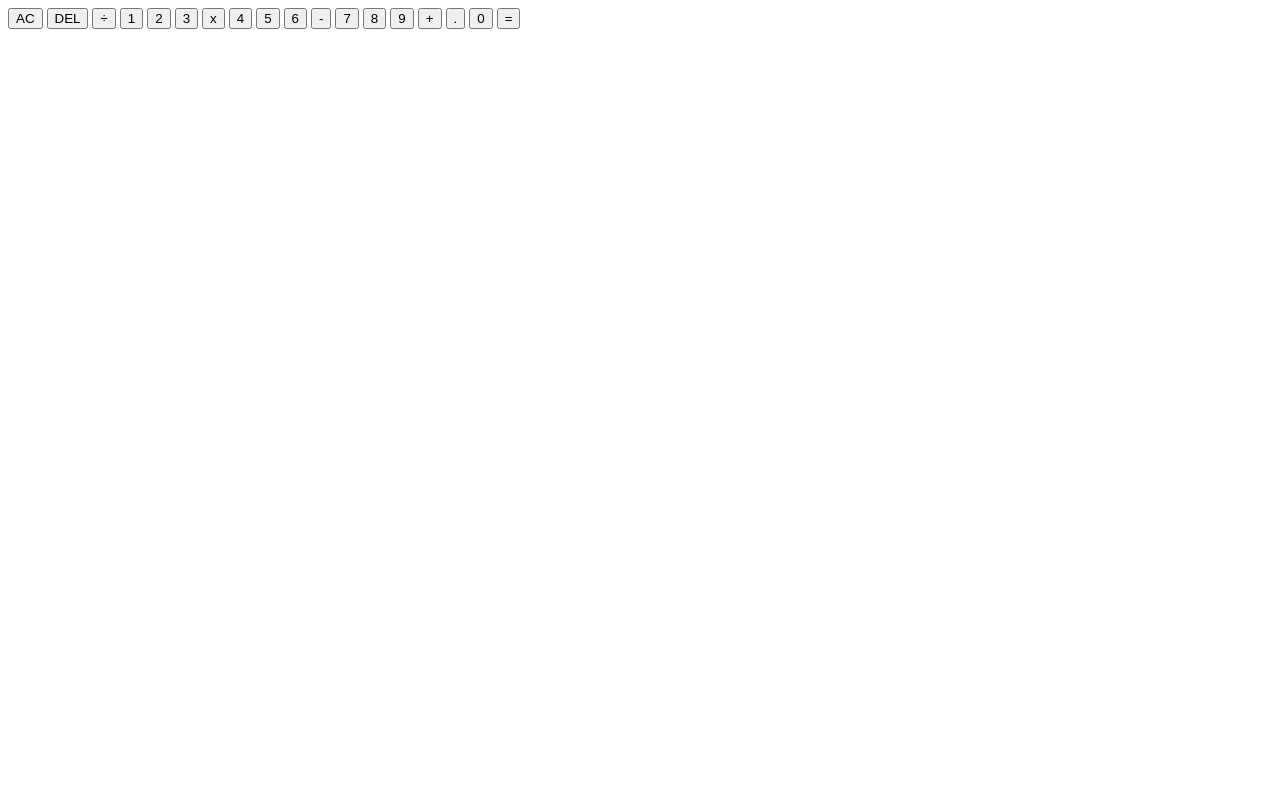
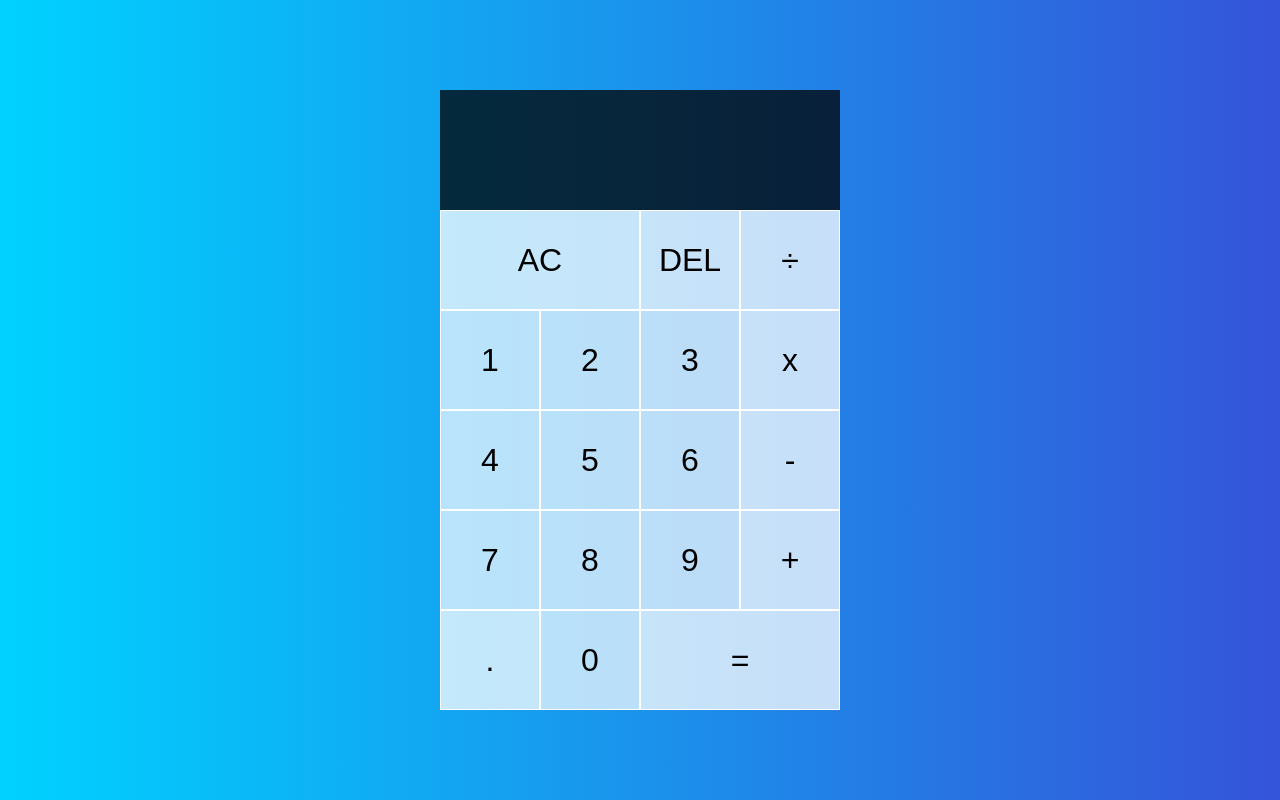
Before and after one commit to teamdarkpanda/jsCalculator, a plain HTML site: page index.html in a window 1280 px wide. Drawn offline with Linux system fonts and the light colour scheme.

Commit message:
Update CSS styles

```diff
--- a/index.html
+++ b/index.html
@@ -32,7 +32,7 @@
     <button data-number>8</button>
     <button data-number>9</button>
     <button data-operation>+</button>
-    <button data-number>.</button>
+    <button data-decimal>.</button>
     <button data-number>0</button>
     <button data-equals class="span-two">=</button>
   </div>
--- a/styles.css
+++ b/styles.css
@@ -0,0 +1,65 @@
+*, *::before, *::after {
+  box-sizing: border-box;
+  font-family: Chivo, sans-serif;
+  font-weight: normal;
+}
+
+body {
+  padding: 0;
+  margin: 0;
+  background: linear-gradient(90deg, #00d2ff 0%, #3a47d5 110%);
+}
+
+.calculator-grid  {
+  display: grid;
+  align-content: center;
+  justify-content: center;
+  min-height: 100vh;
+  grid-template-columns: repeat(4, 100px);
+  grid-template-rows: minmax(120px, auto) repeat(5, 100px);
+}
+
+.calculator-grid > button {
+cursor: pointer;
+font-size: 2rem;
+border: 1px solid white;
+outline: none;
+background-color: rgba(255, 255, 255, 0.75);
+}
+
+.calculator-grid > button[data-number] {
+  background-color: rgba(255, 255, 255, 0.70);
+}
+
+.calculator-grid > button:hover,
+.calculator-grid > button[data-number]:hover {
+  background-color: rgba(255, 255, 255, 0.90);
+  font-weight: bold;
+  box-shadow: 0 14px 28px rgba(0,0,0,0.25), 0 10px 10px rgba(0,0,0,0.22);
+}
+
+.span-two {
+  grid-column: span 2;
+}
+
+.output {
+  grid-column: 1 / -1;
+  background-color: rgba(0, 0, 0, .75);
+  display: flex;
+  flex-direction: column;
+  align-items: flex-end;
+  justify-content: space-around;
+  padding: 10px;
+  word-wrap: break-word;
+  word-break: break-all;
+}
+
+.previous-value {
+  color: rgba(255, 255, 255, 0.75);
+  font-size: 1.5rem;
+}
+
+.current-value {
+  color: white;
+  font-size: 2.5rem;
+}
```
